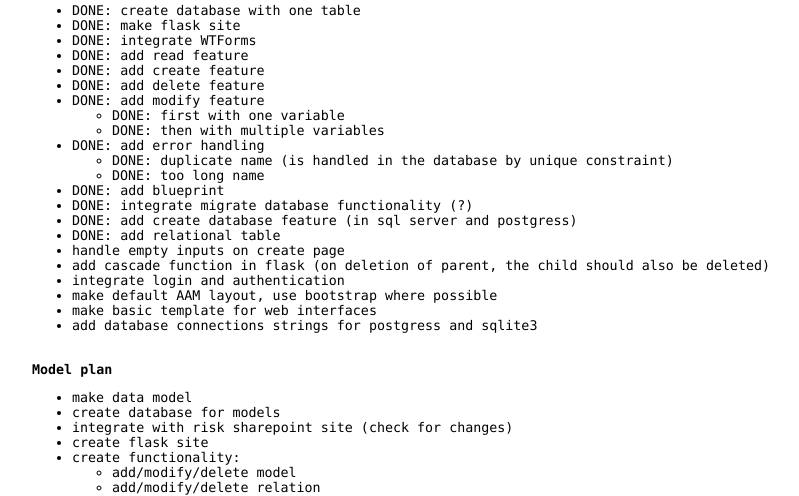
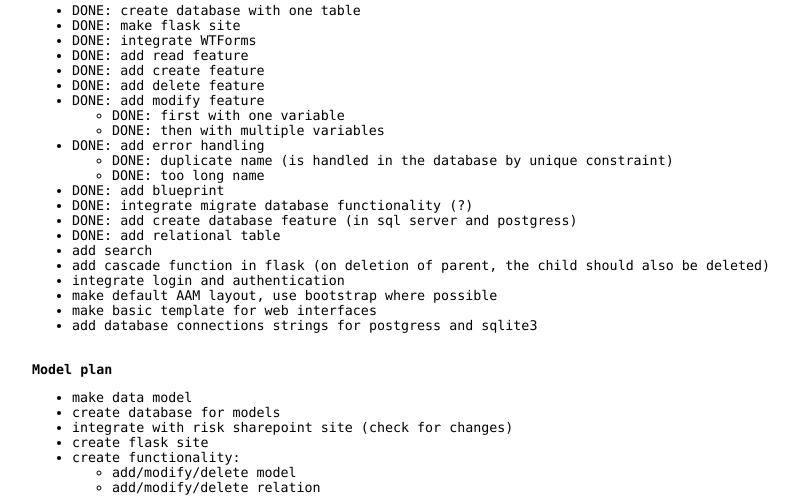
Before and after one commit to pmhuizinga/snippet, a Flask app: page / in a window 1280 px wide. Shown: the part 136-632 px from the top of the page, without its empty margins (18-817 px from the left). Run offline with Flask 2, Linux system fonts and the light colour scheme.

Commit message:
minor changes

```diff
--- a/app/templates/index.html
+++ b/app/templates/index.html
@@ -24,7 +24,7 @@
             <li>DONE: integrate migrate database functionality (?)</li>
             <li>DONE: add create database feature (in sql server and postgress)</li>
             <li>DONE: add relational table</li>
-            <li>handle empty inputs on create page</li>
+            <li>add search</li>
             <li>add cascade function in flask (on deletion of parent, the child should also be deleted)</li>
             <li>integrate login and authentication</li>
             <li>make default AAM layout, use bootstrap where possible</li>
```
Also changed, not shown: app/__init__.py (+2 -8 lines), 1 other file.
